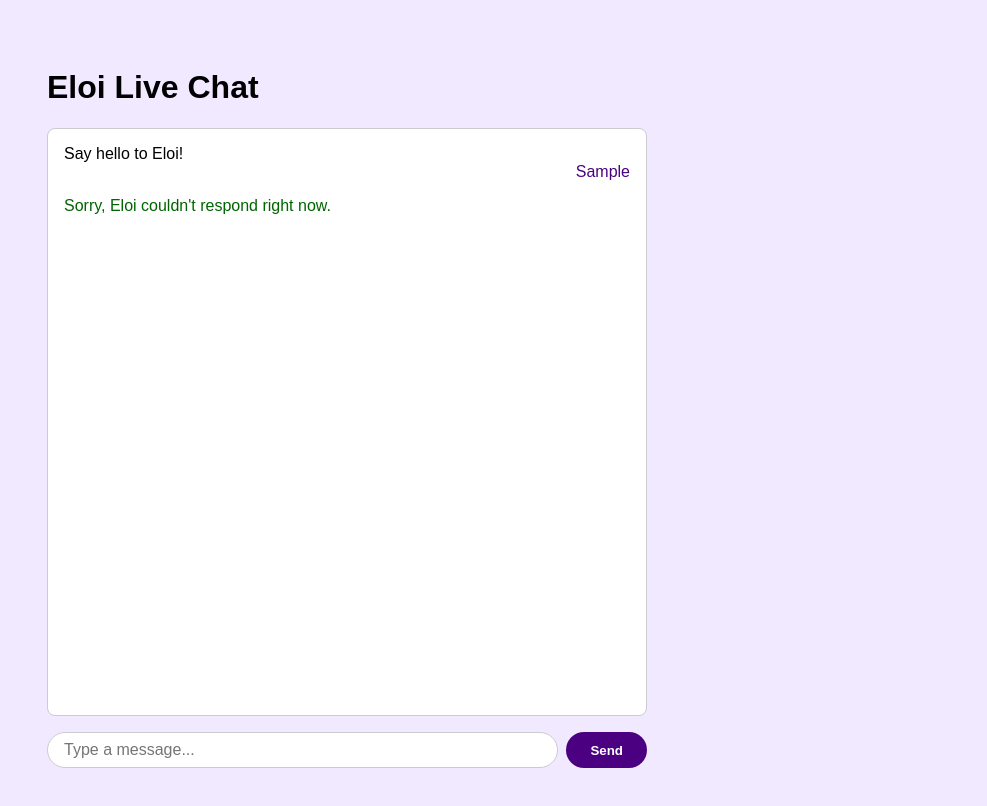
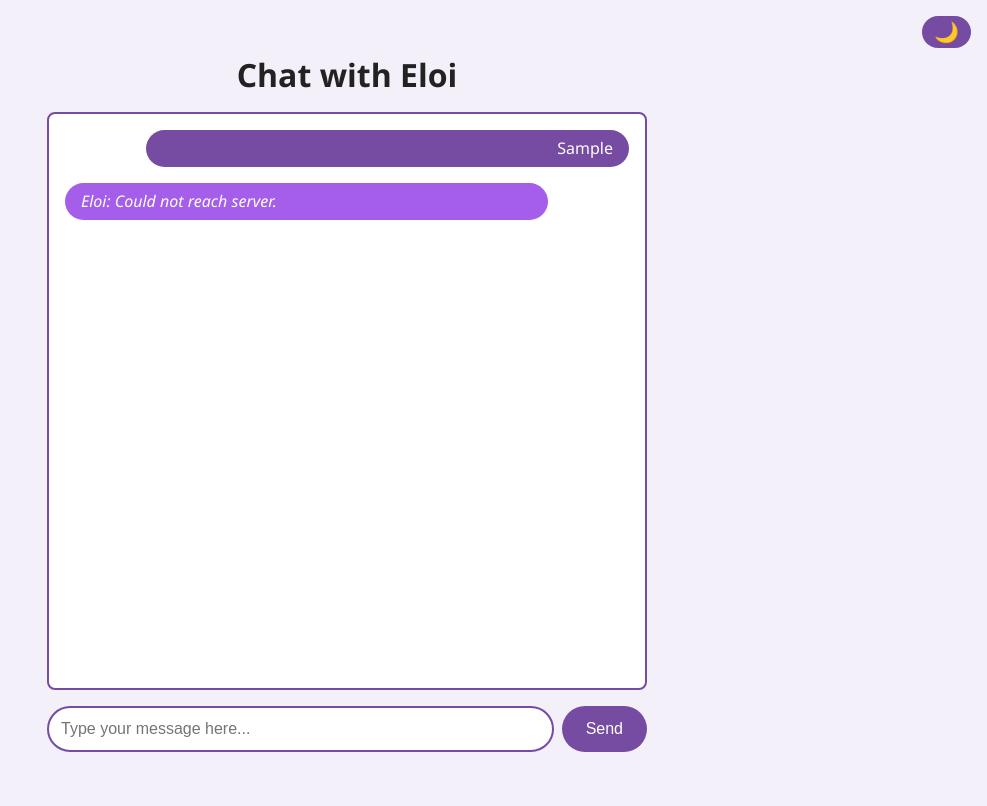
Before and after one commit to pragromkidsom/eloi-chat-backend, a website: page chat.html in a window 1280 px wide. Both pictures are taken after typing "Sample" into the empty fields and a click on the button "Send". Shown: the whole page, without its empty margins (293-1280 px from the left). Drawn offline with Linux system fonts and the light colour scheme; no server answers.

Commit message:
✨ Updated Eloi Chat Backend

```diff
--- a/chat.html
+++ b/chat.html
@@ -2,113 +2,237 @@
 <html lang="en">
 <head>
   <meta charset="UTF-8" />
-  <title>Eloi Live Chat</title>
+  <title>The Last Prompt — Chat with Eloi</title>
   <meta name="viewport" content="width=device-width, initial-scale=1" />
   <style>
+    :root {
+      --color-bg-light: #f4f0fa;
+      --color-text-light: #222;
+      --color-bg-dark: #1e1e2f;
+      --color-text-dark: #ddd;
+      --color-primary: #764ba2;
+      --color-primary-hover: #a55eea;
+    }
+
     body {
-      font-family: Arial, sans-serif;
+      font-family: 'Segoe UI', Tahoma, Geneva, Verdana, sans-serif;
       max-width: 600px;
       margin: 2rem auto;
-      padding: 1rem;
-      background: #f0e9ff;
       display: flex;
       flex-direction: column;
       height: 90vh;
+      background: var(--color-bg-light);
+      color: var(--color-text-light);
+      transition: background-color 0.4s, color 0.4s;
     }
+    body.dark {
+      background: var(--color-bg-dark);
+      color: var(--color-text-dark);
+    }
+
+    h1 {
+      text-align: center;
+      margin-bottom: 1rem;
+    }
+
+    #dark-toggle {
+      position: fixed;
+      top: 1rem;
+      right: 1rem;
+      background: var(--color-primary);
+      border: none;
+      color: white;
+      font-size: 1.25rem;
+      padding: 0.25rem 0.75rem;
+      border-radius: 20px;
+      cursor: pointer;
+      transition: background-color 0.3s;
+      z-index: 10;
+    }
+    #dark-toggle:hover {
+      background: var(--color-primary-hover);
+    }
+
     #messages {
       flex-grow: 1;
-      border: 1px solid #ccc;
+      overflow-y: auto;
+      padding: 1rem;
+      border: 2px solid var(--color-primary);
+      border-radius: 8px;
       background: white;
-      padding: 1rem;
-      overflow-y: auto;
       margin-bottom: 1rem;
-      border-radius: 8px;
+      box-sizing: border-box;
+      transition: background-color 0.4s;
     }
+    body.dark #messages {
+      background: #2a2a3d;
+    }
+
     .message {
       margin-bottom: 1rem;
+      opacity: 0;
+      transform: translateY(10px);
+      animation: fadeInUp 0.4s forwards;
+      max-width: 80%;
+      word-wrap: break-word;
+      padding: 0.5rem 1rem;
+      border-radius: 20px;
+      line-height: 1.3;
     }
     .message.user {
+      background: var(--color-primary);
+      color: white;
+      margin-left: auto;
       text-align: right;
-      color: #4b0082;
     }
     .message.eloi {
-      text-align: left;
-      color: #006400;
+      background: var(--color-primary-hover);
+      color: white;
+      margin-right: auto;
+      font-style: italic;
     }
+
+    @keyframes fadeInUp {
+      to {
+        opacity: 1;
+        transform: translateY(0);
+      }
+    }
+
     form {
       display: flex;
       gap: 0.5rem;
     }
     input[type="text"] {
       flex-grow: 1;
-      padding: 0.5rem 1rem;
+      padding: 0.75rem;
       font-size: 1rem;
       border-radius: 25px;
-      border: 1px solid #ccc;
+      border: 2px solid var(--color-primary);
       outline: none;
+      transition: border-color 0.3s;
+      background: white;
+      color: var(--color-text-light);
     }
+    body.dark input[type="text"] {
+      background: #3a3a5c;
+      color: var(--color-text-dark);
+      border-color: var(--color-primary-hover);
+    }
+    input[type="text"]:focus {
+      border-color: var(--color-primary-hover);
+    }
+
     button {
       padding: 0 1.5rem;
+      font-size: 1rem;
+      border-radius: 25px;
       border: none;
-      border-radius: 25px;
-      background-color: #4b0082;
+      background-color: var(--color-primary);
       color: white;
-      font-weight: bold;
       cursor: pointer;
+      transition: background-color 0.3s;
     }
     button:hover {
-      background-color: #35006b;
+      background-color: var(--color-primary-hover);
+    }
+    button:disabled {
+      background-color: #a0a0a0;
+      cursor: not-allowed;
+    }
+
+    #loading {
+      text-align: center;
+      font-style: italic;
+      margin-bottom: 1rem;
+      color: var(--color-primary-hover);
+      display: none;
     }
   </style>
 </head>
 <body>
-  <h1>Eloi Live Chat</h1>
-  <div id="messages">Say hello to Eloi!</div>
+  <button id="dark-toggle" title="Toggle Dark Mode">🌙</button>
+
+  <h1>Chat with Eloi</h1>
+
+  <div id="messages">
+    <p>No messages yet. Say hi!</p>
+  </div>
+
+  <div id="loading">Eloi is thinking...</div>
+
   <form id="chat-form">
-    <input type="text" id="message-input" placeholder="Type a message..." autocomplete="off" required />
+    <input type="text" id="message-input" placeholder="Type your message here..." autocomplete="off" required />
     <button type="submit">Send</button>
   </form>
 
   <script>
-    const form = document.getElementById('chat-form');
-    const input = document.getElementById('message-input');
+    const body = document.body;
+    const darkToggle = document.getElementById('dark-toggle');
     const messagesDiv = document.getElementById('messages');
+    const chatForm = document.getElementById('chat-form');
+    const messageInput = document.getElementById('message-input');
+    const loadingIndicator = document.getElementById('loading');
+
+    // Load dark mode preference
+    if(localStorage.getItem('darkMode') === 'true') {
+      body.classList.add('dark');
+    }
+
+    darkToggle.addEventListener('click', () => {
+      body.classList.toggle('dark');
+      const isDark = body.classList.contains('dark');
+      localStorage.setItem('darkMode', isDark);
+      darkToggle.textContent = isDark ? '☀️' : '🌙';
+    });
 
     function appendMessage(text, sender) {
-      const div = document.createElement('div');
-      div.classList.add('message', sender);
-      div.textContent = text;
-      messagesDiv.appendChild(div);
+      if(messagesDiv.querySelector('p')) {
+        messagesDiv.innerHTML = '';
+      }
+      const msgDiv = document.createElement('div');
+      msgDiv.classList.add('message', sender);
+      msgDiv.textContent = text;
+      messagesDiv.appendChild(msgDiv);
       messagesDiv.scrollTop = messagesDiv.scrollHeight;
     }
 
-    form.addEventListener('submit', async (e) => {
-      e.preventDefault();
-      const message = input.value.trim();
-      if (!message) return;
-
-      appendMessage(message, 'user');
-      input.value = '';
-      input.disabled = true;
+    async function sendMessage(message) {
+      loadingIndicator.style.display = 'block';
+      chatForm.querySelector('button').disabled = true;
 
       try {
-        const response = await fetch('http://localhost:3000/chat', {
+        const response = await fetch('https://eloi-chat-backend.onrender.com/chat', {
           method: 'POST',
           headers: { 'Content-Type': 'application/json' },
-          body: JSON.stringify({ message })
+          body: JSON.stringify({ message }),
         });
 
-        if (!response.ok) throw new Error('Network response was not ok');
+        const data = await response.json();
+        loadingIndicator.style.display = 'none';
+        chatForm.querySelector('button').disabled = false;
 
-        const data = await response.json();
-        appendMessage(data.reply, 'eloi');
-      } catch (error) {
-        appendMessage("Sorry, Eloi couldn't respond right now.", 'eloi');
-        console.error('Chat error:', error);
-      } finally {
-        input.disabled = false;
-        input.focus();
+        if (data.reply) {
+          appendMessage(data.reply, 'eloi');
+        } else if(data.error) {
+          appendMessage('Eloi: Sorry, something went wrong.', 'eloi');
+        }
+      } catch (err) {
+        loadingIndicator.style.display = 'none';
+        chatForm.querySelector('button').disabled = false;
+        appendMessage('Eloi: Could not reach server.', 'eloi');
       }
+    }
+
+    chatForm.addEventListener('submit', (e) => {
+      e.preventDefault();
+      const userMessage = messageInput.value.trim();
+      if (!userMessage) return;
+
+      appendMessage(userMessage, 'user');
+      messageInput.value = '';
+
+      sendMessage(userMessage);
     });
   </script>
 </body>
--- a/package.json
+++ b/package.json
@@ -9,9 +9,9 @@
   },
   "dependencies": {
     "cors": "^2.8.5",
-    "dotenv": "^16.3.1",
-    "express": "^4.18.2",
-    "openai": "^4.2.0"
+    "dotenv": "^16.6.1",
+    "express": "^4.21.2",
+    "openai": "^4.104.0"
   },
   "author": "pragromkidsom",
   "license": "pragromkidsom"
```
Also changed, not shown: index.js (+26 -23 lines), 2 other files.
